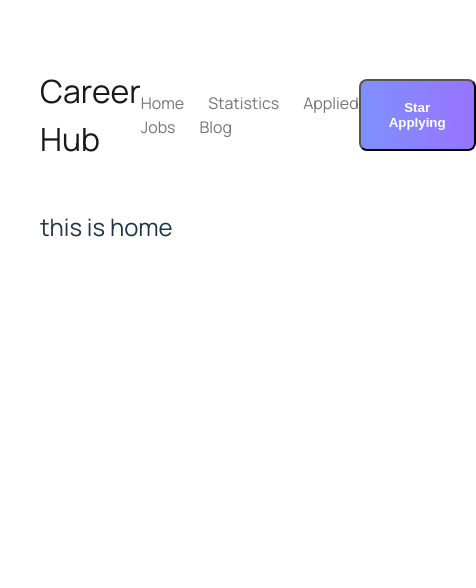
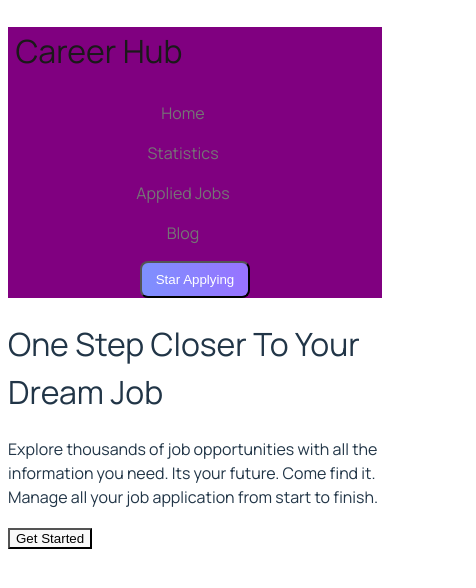
Before and after one commit to Humayun1318/Jobs-Hunt, a React (Vite) app: page / in a window 390 px wide. Shown: the top 588 px of the page, 476 px wide, since content can reach past the window. Built offline with nearby package versions, Linux system fonts and the light colour scheme.

Commit message:
header responsive

```diff
--- a/src/App.css
+++ b/src/App.css
@@ -1,21 +1,9 @@
 #root {
   max-width: 1280px;
   margin: 0 auto;
-  padding: 2rem;
+  /* padding: 2rem; */
 }
 
-.logo {
-  height: 6em;
-  padding: 1.5em;
-  will-change: filter;
-  transition: filter 300ms;
-}
-.logo:hover {
-  filter: drop-shadow(0 0 2em #646cffaa);
-}
-.logo.react:hover {
-  filter: drop-shadow(0 0 2em #61dafbaa);
-}
 
 @keyframes logo-spin {
   from {
--- a/src/components/Header/Header.css
+++ b/src/components/Header/Header.css
@@ -1,9 +1,11 @@
 .Header{
-    /* background-color: purple; */
+    background-color: purple;
     display: flex;
     justify-content: space-between;
+    align-items: center;
+    padding-left: 2%;
+    padding-right: 2%;
 
-    align-items: center;
 }
 .header-logo{
     color: #1A1919;
@@ -28,3 +30,25 @@ nav .nav{
     font-weight: 700;
     /* font-size: 20px; */
 }
+
+
+
+@media screen and (max-width: 768px) {
+    .Header{
+        display: block;
+        flex-direction: column;
+    }
+    nav .nav{
+        margin-bottom: 16px;
+        margin-left: 0px;
+        display: block;
+        text-align: center;
+    }
+    .Header-btn{
+         padding: 9px 14px;
+         font-weight: 300;
+    }
+    .Header-btn-d{
+        text-align: center;
+    }
+}
--- a/src/components/Header/Header.jsx
+++ b/src/components/Header/Header.jsx
@@ -12,8 +12,9 @@ const Header = () => {
                 <Link className='nav' to='/AppliedJobs'>Applied Jobs</Link>
                 <Link className='nav' to='/Blog'>Blog</Link>
             </nav>
-            <button className='Header-btn'>Star Applying</button>
+            <div className='Header-btn-d'><button className='Header-btn'>Star Applying</button></div>
         </div>
+
     );
 };
 
--- /dev/null
+++ b/src/components/Home/Home.css
@@ -0,0 +1,12 @@
+.banner-section{
+    display: flex;
+}
+.banner-title{
+
+}
+.dream{
+
+}
+.banner-des{
+
+}
--- a/src/components/Home/Home.jsx
+++ b/src/components/Home/Home.jsx
@@ -1,9 +1,20 @@
 import React from 'react';
+import './Home.css'
 
 const Home = () => {
     return (
-        <div>
-            <h2>this is home</h2>
+        <div className='banner-section'>
+            <div className='banner-title'>
+                <h1>One Step Closer To Your <span className='dream'>Dream Job</span></h1>
+                <p className='banner-des'>Explore thousands of job opportunities with all the information
+                 you need. Its your future. Come find it. Manage all your job application from start to
+                 finish.</p>
+                <button className='banner-btn'>Get Started</button>
+            </div>
+            <div className='banner-img'>
+                {/* <img src="../../../src/assets/All Images/bannerPerson.png" alt="" /> */}
+
+            </div>
         </div>
     );
 };
```
Also changed, not shown: src/assets/All Images/bannerPerson.png (renamed from src/assets/All Images/P3OLGJ1 copy 1.png).
